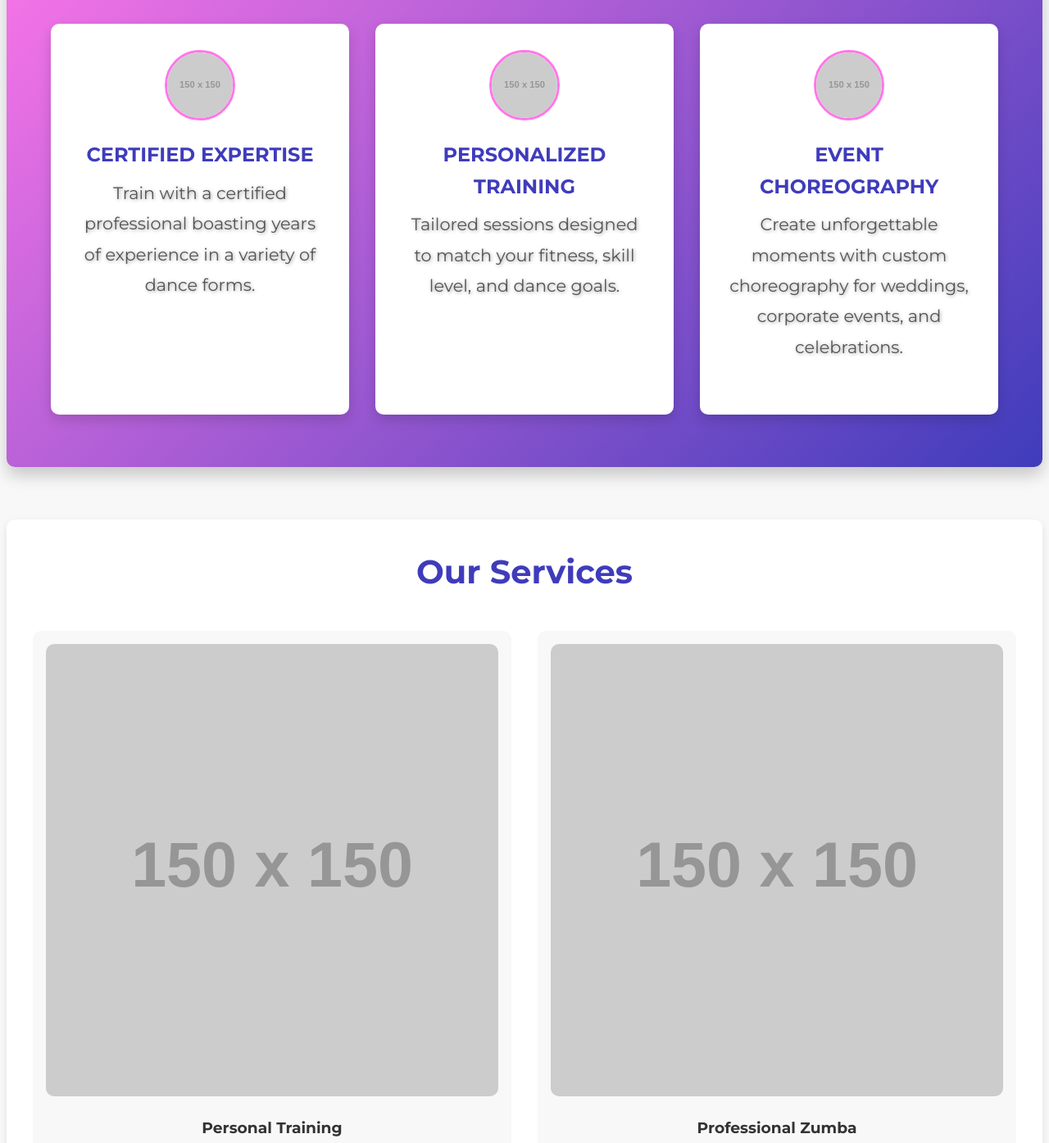
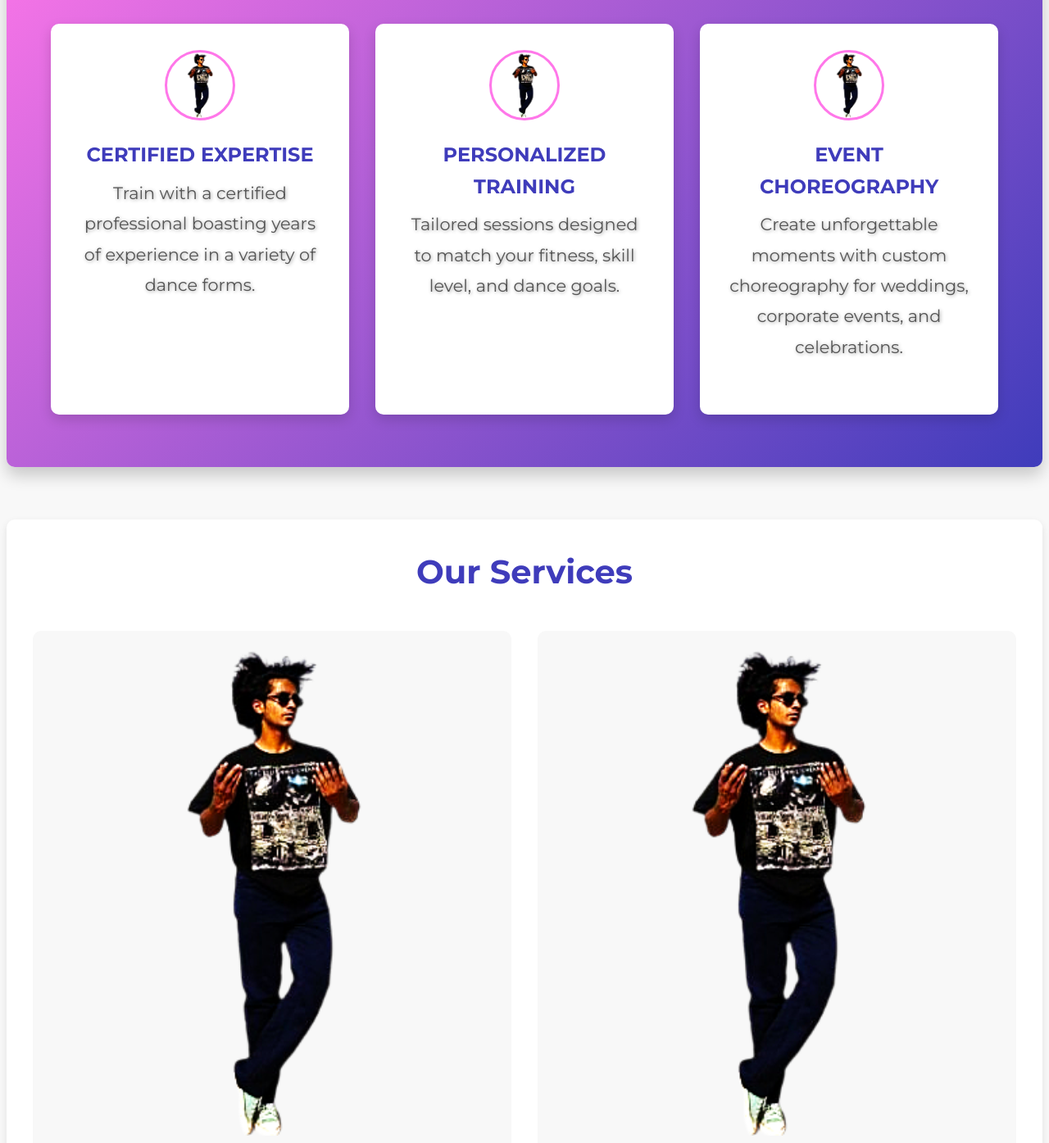
Before and after one commit to Suraj-singh048/hope_dance_academy, a React app: page index.html in a window 1280 px wide. Shown: the part 1206-2601 px from the top of the page at 82% size. Built offline with nearby package versions, Linux system fonts and the light colour scheme; placeholder pictures from the web are drawn by us.

Commit message:
REplaced dummy

```diff
--- a/index.html
+++ b/index.html
@@ -72,7 +72,7 @@
                 </p>
                 <div class="highlights">
                     <div>
-                        <img src="https://via.placeholder.com/150" alt="Certified Expertise">
+                        <img src="photo_6226769437881646571_y.png" alt="Certified Expertise">
                         <h3>Certified Expertise</h3>
                         <p>
                             Train with a certified professional boasting years of experience in a variety of dance
@@ -80,14 +80,14 @@
                         </p>
                     </div>
                     <div>
-                        <img src="https://via.placeholder.com/150" alt="Personalized Training">
+                        <img src="photo_6226769437881646571_y.png" alt="Personalized Training">
                         <h3>Personalized Training</h3>
                         <p>
                             Tailored sessions designed to match your fitness, skill level, and dance goals.
                         </p>
                     </div>
                     <div>
-                        <img src="https://via.placeholder.com/150" alt="Choreography Services">
+                        <img src="photo_6226769437881646571_y.png" alt="Choreography Services">
                         <h3>Event Choreography</h3>
                         <p>
                             Create unforgettable moments with custom choreography for weddings, corporate events, and
@@ -104,22 +104,22 @@
                 <h2>Our Services</h2>
                 <div class="service-list">
                     <div>
-                        <img src="https://via.placeholder.com/150" alt="Personal Training">
+                        <img src="photo_6226769437881646571_y.png" alt="Personal Training">
                         <h3>Personal Training</h3>
                         <p>One-on-one sessions to master the art of dance at your pace.</p>
                     </div>
                     <div>
-                        <img src="https://via.placeholder.com/150" alt="Zumba">
+                        <img src="photo_6226769437881646571_y.png" alt="Zumba">
                         <h3>Professional Zumba</h3>
                         <p>High-energy classes to keep you fit and engaged.</p>
                     </div>
                     <div>
-                        <img src="https://via.placeholder.com/150" alt="Event Choreography">
+                        <img src="photo_6226769437881646571_y.png" alt="Event Choreography">
                         <h3>Event Choreography</h3>
                         <p>Custom routines for weddings, corporate events, and more.</p>
                     </div>
                     <div>
-                        <img src="https://via.placeholder.com/150" alt="Fitness Training">
+                        <img src="photo_6226769437881646571_y.png" alt="Fitness Training">
                         <h3>Fitness Training</h3>
                         <p>Customised Routines for Flexibility and Muscle Strengthening</p>
                     </div>
@@ -135,7 +135,10 @@
                     <div class="gallery-grid">
                         <img src="photo_6226769437881646571_y.png" alt="Dance Session 1">
                         <img src="Piyush Hope Dance Poster.png" alt="Dance Poster">
-                        <img src="https://via.placeholder.com/300" alt="Event Showcase">
+                        <img src="photo_6226769437881646571_y.png" alt="Dance Session 1">
+                        <img src="photo_6226769437881646571_y.png" alt="Dance Session 1">
+                        <img src="photo_6226769437881646571_y.png" alt="Dance Session 1">
+                        <img src="photo_6226769437881646571_y.png" alt="Dance Session 1">
                     </div>
                 </div>
             </div>
```
